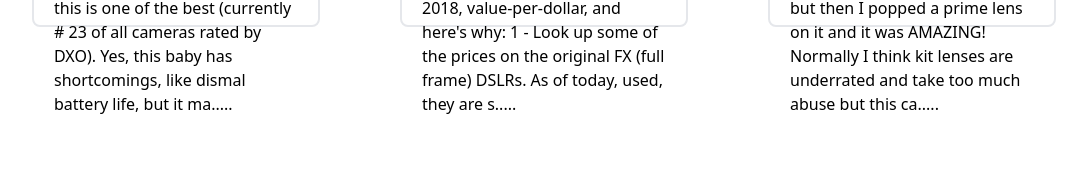
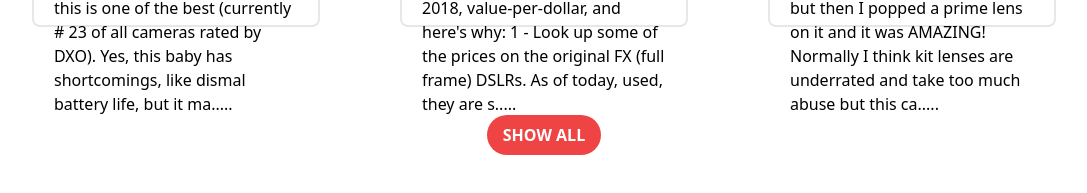
Before and after one commit to TaseenFuadJeem/-product-analysis-website, a React (Create React App) app: page / in a window 1280 px wide. Shown: the part 1235-1428 px from the top of the page, without its empty margins (96-1183 px from the left). Before the commit the page ends 1351 px from the top, so only its background shows below. Built offline with nearby package versions, Linux system fonts and the light colour scheme.

Commit message:
Added show all button in home page

```diff
--- a/src/Components/CustomerReview/CustomerReview.js
+++ b/src/Components/CustomerReview/CustomerReview.js
@@ -29,6 +29,11 @@
                     <p title={review3?.review}>{review3?.review.length > 200 ? review3?.review.slice(0, 200) + "....." : review3?.review}</p>
                 </div>
             </div>
+            <div className='flex justify-center'>
+                <button className="bg-red-500 hover:bg-red-700 text-white font-bold py-2 px-4 rounded-full my-6">
+                    SHOW ALL
+                </button>
+            </div>
         </div>
     );
 };
```
